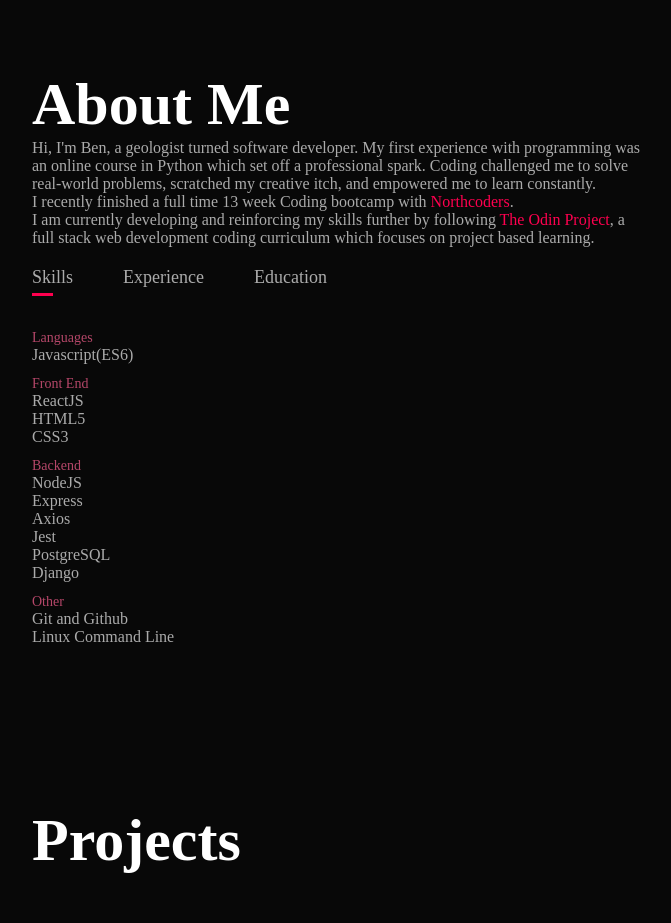
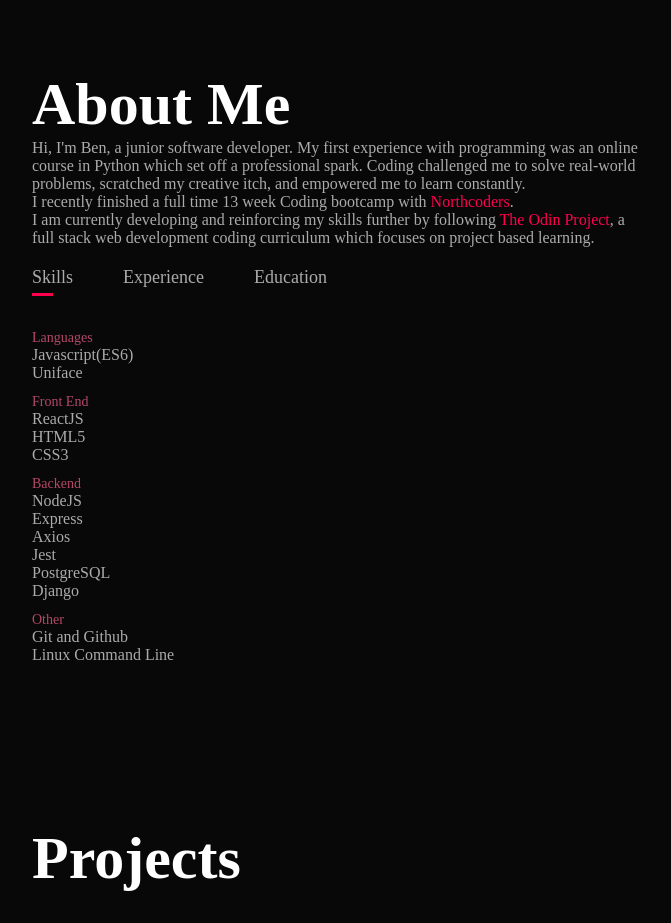
Before and after one commit to BrennB99/BrennB99.github.io, a plain HTML site: page index.html in a window 1280 px wide. Shown: the part 820-1743 px from the top of the page, without its empty margins (96-767 px from the left). Drawn offline with Linux system fonts and the light colour scheme.

Commit message:
Updated descriptions

```diff
--- a/index.html
+++ b/index.html
@@ -39,7 +39,7 @@
           <div class="about-col-1">
             <h1 class="sub-title">About Me</h1>
             <p>
-              Hi, I'm Ben, a geologist turned software developer. My first
+              Hi, I'm Ben, a junior software developer. My first
               experience with programming was an online course in Python which
               set off a professional spark. Coding challenged me to solve
               real-world problems, scratched my creative itch, and empowered me
@@ -63,7 +63,7 @@
             </div>
             <div class="tab-contents active-tab" id="skills">
               <ul>
-                <li><span>Languages</span><br />Javascript(ES6)</li>
+                <li><span>Languages</span><br />Javascript(ES6)<br />Uniface</li>
                 <li>
                   <span>Front End</span><br />ReactJS<br />HTML5<br />CSS3
                 </li>
@@ -80,7 +80,7 @@
             <div class="tab-contents" id="experience">
               <ul>
                 <li>
-                  <span>2022 - ???</span><br />Your Company could be here!
+                  <span>2022 - 2023</span><br />Tribal Group
                 </li>
                 <li><span>2022</span><br />Northcoders Full Stack Bootcamp</li>
               </ul>
```
